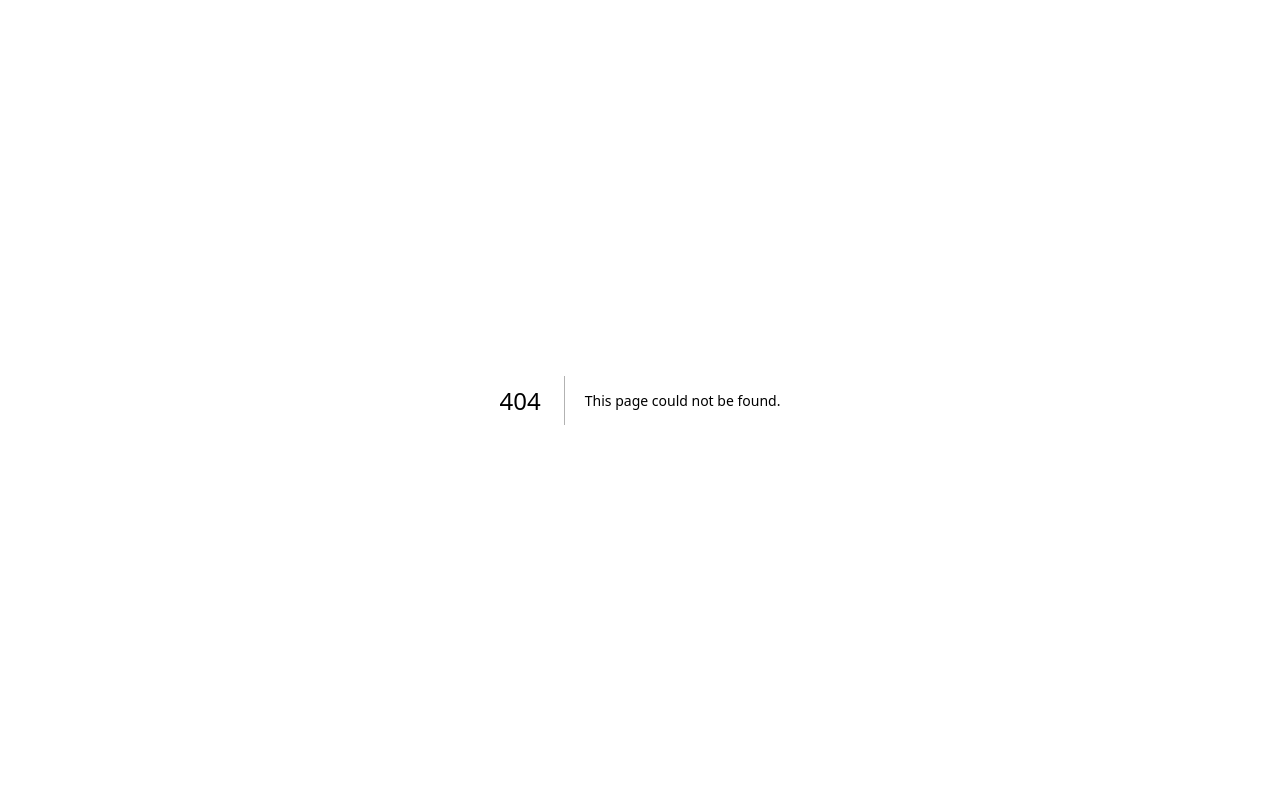
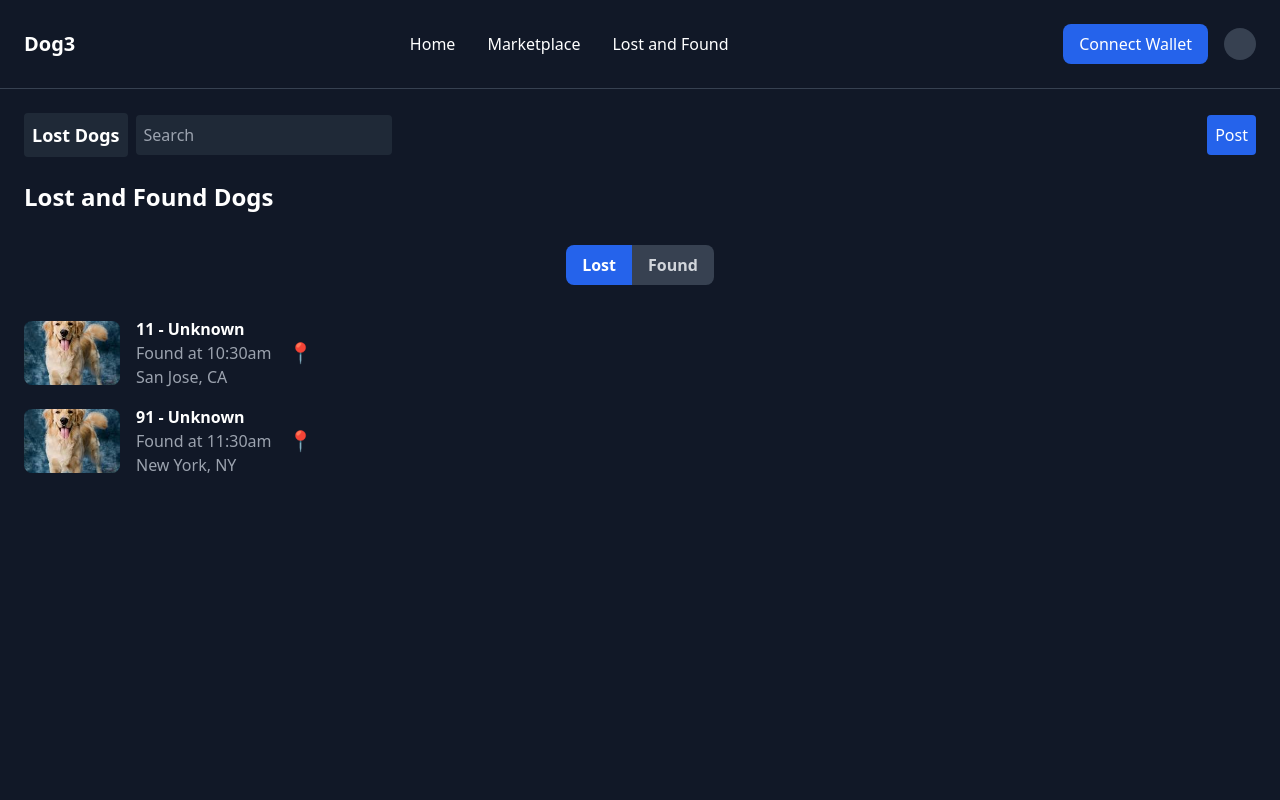
Before and after one commit to aii23/dog3, a Next.js app: page /lost_and_found in a window 1280 px wide. Before the commit this address had no page. Shown: the top 800 px of the page. Built offline with nearby package versions, Linux system fonts and the light colour scheme.

Commit message:
Added lost_and_found page

```diff
--- a/components/header.tsx
+++ b/components/header.tsx
@@ -14,9 +14,7 @@ export const Header = () => {
             <Link href="/marketplace"> Marketplace </Link>
           </li>
           <li>
-            <a href="#" className="hover:text-gray-300">
-              Lost & Found
-            </a>
+            <Link href="/lost_and_found"> Lost and Found </Link>
           </li>
         </ul>
         <div className="flex items-center space-x-4">
--- a/components/mock/mocked_data.ts
+++ b/components/mock/mocked_data.ts
@@ -1,4 +1,9 @@
-import { Dog, DogTransactionParams } from '../interfaces/Dog';
+import {
+  Dog,
+  DogTransactionParams,
+  FoundDogInfo,
+  LostDogInfo,
+} from '../interfaces/Dog';
 
 export const my_mocked_dogs: Dog[] = [...Array(3)].map(() => {
   return {
@@ -42,3 +47,37 @@ export const mocked_transactions: DogTransactionParams[] = [
     description: 'Purchase',
   },
 ];
+
+export const mocked_lost_dogs: LostDogInfo[] = [
+  {
+    dog: mocked_dogs[0],
+    location: 'San Jose, CA',
+    time: 'Found at 10:30am',
+  },
+  {
+    dog: mocked_dogs[1],
+    location: 'New York, NY',
+    time: 'Found at 11:30am',
+  },
+];
+
+export const mocked_found_dogs: FoundDogInfo[] = [
+  {
+    dog: mocked_dogs[2],
+    location: 'San Jose, CA',
+    time: 'Found at 10:30am',
+    foundBy: 'John Doe',
+  },
+  {
+    dog: mocked_dogs[3],
+    location: 'New York, NY',
+    time: 'Found at 11:30am',
+    foundBy: 'Peter Parker',
+  },
+  {
+    dog: mocked_dogs[4],
+    location: 'Hollywood, CA',
+    time: 'Found at 9:30am',
+    foundBy: 'Sam Wilson',
+  },
+];
--- /dev/null
+++ b/pages/lost_and_found.tsx
@@ -0,0 +1,129 @@
+import Image from 'next/image';
+import { useState } from 'react';
+import {
+  mocked_found_dogs,
+  mocked_lost_dogs,
+} from '../components/mock/mocked_data';
+import { Header } from '../components/header';
+import Footer from '../components/footer';
+import { LostDogInfo, FoundDogInfo } from '../components/interfaces/Dog';
+
+const LostDogsComponent = (args: { lostDogs: LostDogInfo[] }) => {
+  return (
+    <ul className="space-y-4">
+      {args.lostDogs.map((dogInfo, index) => (
+        <li key={index} className="flex items-center space-x-4">
+          <div className="w-24 h-16 relative rounded-lg overflow-hidden">
+            <Image
+              src={dogInfo.dog.src}
+              alt={`${dogInfo.dog.age} - ${dogInfo.dog.breed}`}
+              layout="fill"
+              objectFit="cover"
+            />
+          </div>
+          <div>
+            <h2 className="font-semibold">
+              {`${dogInfo.dog.age} - ${dogInfo.dog.breed}`}
+            </h2>
+            <p className="text-gray-400">{dogInfo.time}</p>
+            <p className="text-gray-400">{dogInfo.location}</p>
+          </div>
+          <div className="ml-auto">
+            <span className="text-xl">📍</span>
+          </div>
+        </li>
+      ))}
+    </ul>
+  );
+};
+
+const FoundDogsComponent = (args: { foundDogs: FoundDogInfo[] }) => {
+  return (
+    <ul className="space-y-4">
+      {args.foundDogs.map((dogInfo, index) => (
+        <li key={index} className="flex items-center space-x-4">
+          <div className="w-24 h-16 relative rounded-lg overflow-hidden">
+            <Image
+              src={dogInfo.dog.src}
+              alt={`${dogInfo.dog.age} - ${dogInfo.dog.breed}`}
+              layout="fill"
+              objectFit="cover"
+            />
+          </div>
+          <div>
+            <h2 className="font-semibold">
+              {`${dogInfo.dog.age} - ${dogInfo.dog.breed}`}
+            </h2>
+            <p className="text-gray-400">{dogInfo.time}</p>
+            <p className="text-gray-400">{dogInfo.location}</p>
+          </div>
+          <div className="ml-auto">
+            <span className="text-xl">📍</span>
+          </div>
+        </li>
+      ))}
+    </ul>
+  );
+};
+
+const LostAndFoundDogs = () => {
+  const [activeTab, setActiveTab] = useState<'lost' | 'found'>('lost');
+
+  return (
+    <>
+      <Header />
+      <div className="min-h-screen bg-gray-900 text-white p-6">
+        <header className="flex items-center justify-between mb-6">
+          <div className="flex items-center space-x-2">
+            <div className="bg-gray-800 p-2 rounded">
+              <span className="font-bold text-lg">Lost Dogs</span>
+            </div>
+            <input
+              type="text"
+              placeholder="Search"
+              className="bg-gray-800 text-white rounded p-2 w-64"
+            />
+          </div>
+          <button className="bg-blue-600 p-2 rounded text-white">Post</button>
+        </header>
+
+        <h1 className="text-2xl font-bold mb-6">Lost and Found Dogs</h1>
+
+        {/* Toggle Button */}
+        <div className="flex justify-center mb-6">
+          <div className="flex rounded-lg p-2">
+            <button
+              className={`px-4 py-2 rounded-l-lg font-semibold ${
+                activeTab === 'lost'
+                  ? 'bg-blue-600 text-white'
+                  : 'bg-gray-700 text-gray-300'
+              }`}
+              onClick={() => setActiveTab('lost')}
+            >
+              Lost
+            </button>
+            <button
+              className={`px-4 py-2 rounded-r-lg font-semibold ${
+                activeTab === 'found'
+                  ? 'bg-blue-600 text-white'
+                  : 'bg-gray-700 text-gray-300'
+              }`}
+              onClick={() => setActiveTab('found')}
+            >
+              Found
+            </button>
+          </div>
+        </div>
+
+        {activeTab == 'lost' ? (
+          <LostDogsComponent lostDogs={mocked_lost_dogs} />
+        ) : (
+          <FoundDogsComponent foundDogs={mocked_found_dogs} />
+        )}
+      </div>
+      <Footer />
+    </>
+  );
+};
+
+export default LostAndFoundDogs;
```
Also changed, not shown: components/interfaces/Dog.ts (+13 -0 lines).
